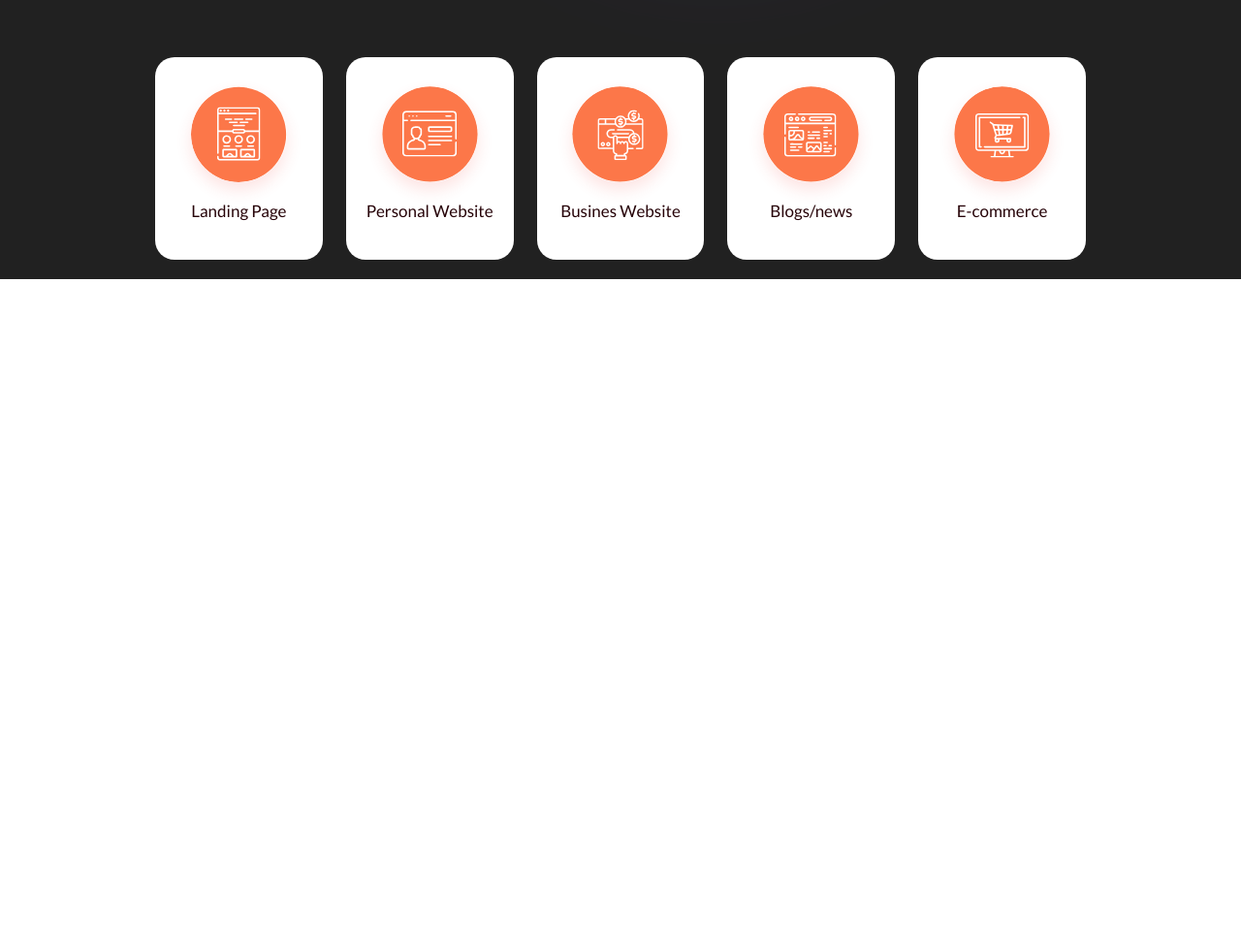
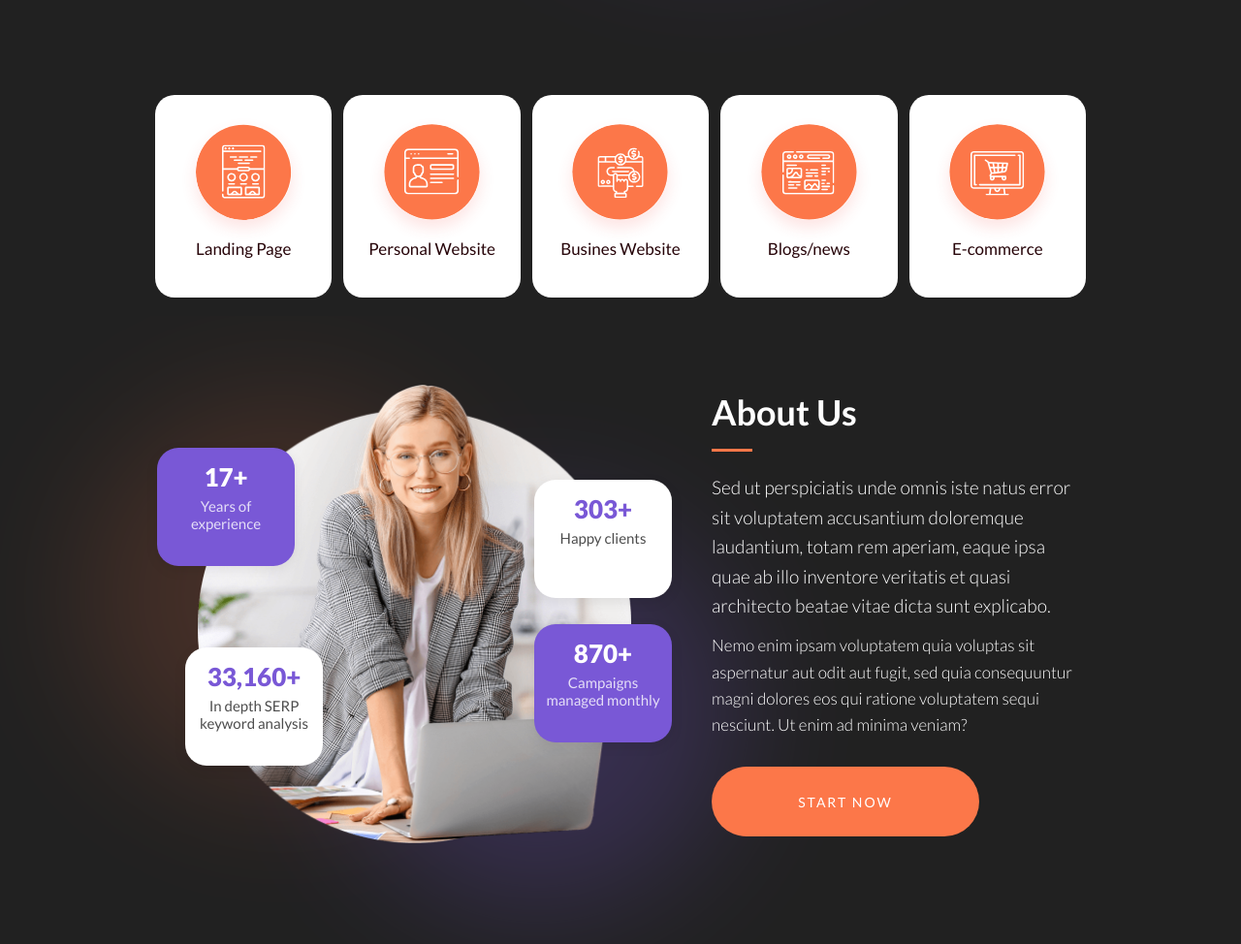
Before and after one commit to Boggdanger/media-peachy, a plain HTML site: page index.html in a window 1280 px wide. Shown: the part 912-1886 px from the top of the page at 97% size. Before the commit the page ends 1200 px from the top, so only its background shows below. Drawn offline with nearby package versions, Linux system fonts and the light colour scheme.

Commit message:
initial commit

```diff
--- a/css/main.css
+++ b/css/main.css
@@ -1,4 +1,4 @@
-@import url('https://fonts.googleapis.com/css2?family=Lato:wght@300;400;700&display=swap');
+@import url('https://fonts.googleapis.com/css2?family=Lato:wght@300;400;700;900&display=swap');
 
 /*specifications*/
 body {
@@ -69,12 +69,17 @@ button {
     transition: box-shadow 0.5s ease, background 0.5s ease, transform 0.5s ease;
 }
 
+.h2-title {
+    font-size: 42px;
+    font-weight: 700;
+}
+
 .title__line {
     display: block;
     width: 42px;
     height: 3px;
     background: #FC7749;
-    margin: 14px 0 30px;
+    margin: 23px 0 30px;
 }
 
 /* header */
@@ -130,7 +135,7 @@ button {
     display: flex;
     margin-top: 77px;
     position: relative;
-    margin-bottom: 200px;
+    margin-bottom: 170px;
 }
 
 .offer__svg {
@@ -226,7 +231,6 @@ button {
 .run-line {
     height: 250px;
     position: relative;
-    /* overflow: hidden; */
 }
 
 .run-line__item {
@@ -284,7 +288,7 @@ button {
 .header__circle_purple {
     background: #7958D6;
     left: 23vw;
-    opacity: 0.12;
+    opacity: 0.18;
     width: 570px;
     height: 570px;
     top: 100px;
@@ -302,13 +306,13 @@ button {
 .provide-list {
     display: flex;
     justify-content: space-between;
-    margin-top: -50px;
+    margin-top: -20px;
     position: relative;
     z-index: 4;
 }
 
 .provide-item {
-    width: 18%;
+    width: 19%;
     background: #fff;
     border-radius: 26px;
     display: flex;
@@ -328,6 +332,136 @@ button {
 
 
 
+/* 3 about */
+.about {
+    background: #212121;
+    margin-top: -1px;
+    padding: 120px 0 145px;
+    overflow: hidden;
+}
+
+.about-wrapper {
+    display: flex;
+    align-items: center;
+    position: relative;
+}
+
+.about-img {
+    width: 600px;
+    height: 635px;
+    position: relative;
+    margin-left: 44px;
+    z-index: 5;
+}
+
+.about-img__img {
+    width: 100%;
+    height: 100%;
+    object-fit: contain;
+}
+
+.about-img__digit {
+    position: absolute;
+    width: 160px;
+    height: 136px;
+    background: #7958D6;
+    color: #fff;
+    display: flex;
+    align-items: center;
+    flex-direction: column;
+    border-radius: 22px;
+    margin-bottom: 5px;
+    padding: 20px 10px;
+    box-shadow: 0px 4px 13px rgba(0, 0, 0, 0.08);
+}
+
+.about-img__digit-item {
+    font-size: 34px;
+    font-weight: 700;
+    margin-bottom: 5px;
+    font-weight: 900;
+}
+
+.about-img__digit-txt {
+    text-align: center;
+    opacity: .8;
+}
+
+.about-img__digit:nth-child(1){
+    left: -42px;
+    top: 80px;
+}
+
+.about-img__digit:nth-child(2) {
+    background: #fff;
+    color: #212121;
+    bottom: 89px;
+    left: -13px;
+}
+
+.about-img__digit:nth-child(3) {
+    background: #fff;
+    color: #212121;
+    top: 113px;
+    left: auto;
+    right: -42px;
+}
+
+.about-img__digit:nth-child(4) {
+    bottom: 113px;
+    left: auto;
+    right: -42px;
+}
+
+.about-img__digit-item_purp {
+    color: #7958D6;
+}
+
+.about-txt {
+    color: #fff;
+    width: 526px;
+    margin-left: auto;
+    position: relative;
+    z-index: 5;
+}
+
+.about-txt__title-wrapper {
+    margin-bottom: 30px;
+}
+
+.about-txt__txt {
+    line-height: 1.6em;
+    font-weight: 300;
+}
+
+.about-txt__txt_big {
+    font-size: 22px;
+    margin-bottom: 30px;
+}
+
+.btn_about {
+    margin-top: 60px;
+}
+
+.about-wrapper__circle {
+    border-radius: 50%;
+    position: absolute;
+    background: #FC7749;
+    opacity: 0.16;
+    filter: blur(67px);
+    width: 523px;
+    height: 523px;
+    top: 0;
+    z-index: 1;
+    left: -100px;
+}
+
+.about-wrapper__circle_purple {
+    background: #7958D6;
+    left: 17vw;
+    top: 225px;
+    opacity: .25;
+}
 
 
 
@@ -393,6 +527,73 @@ button {
         border-radius: 20px;
         padding: 30px 0 40px;
         color: #270409;
+    }
+
+
+    /* 3 about */
+    .about {
+        padding: 56px 0 90px;
+    }
+
+    .about-img {
+        width: 447px;
+        height: 502px;
+        position: relative;
+        margin-left: 44px;
+        z-index: 5;
+    }
+
+    .about-img__digit {
+        position: absolute;
+        width: 142px;
+        height: 122px;
+        padding: 14px 10px;
+    }
+
+    .about-img__digit-item {
+        font-size: 26px;
+    }
+
+    .about-img__digit-txt {
+        font-size: 15px;
+    }
+
+    .about-txt__title-wrapper {
+        margin-bottom: 22px;
+    }
+
+    .h2-title {
+        font-size: 36px;
+    }
+
+    .about-txt__title-wrapper .title__line {
+        margin: 16px 0 0px;
+    }
+
+    .about-txt {
+        width: 386px;
+    }
+
+    .about-txt__txt_big {
+        font-size: 19px;
+        margin-bottom: 12px;
+    }
+
+    .btn_about {
+        margin-top: 30px;
+    }
+
+    .about-wrapper__circle {
+        filter: blur(67px);
+        width: 406px;
+        height: 406px;
+        top: 30px;
+        left: -73px;
+    }
+
+    .about-wrapper__circle_purple {
+        left: 15vw;
+        top: 149px;
     }
 }
 
@@ -493,9 +694,32 @@ button {
         width: 90px;
         height: 90px;
         margin-bottom: 14px;
-
     }
 
+
+    /* 3 about */
+    .about-wrapper {
+        flex-direction: column;
+    }
+
+    .about-img {
+        margin-left: 0px;
+    }
+
+    .about-txt {
+        width: 88%;
+        margin: 0 auto;
+        margin-top: 32px;
+    }
+
+    .about-wrapper__circle {
+        left: 0;
+    }
+
+    .about-wrapper__circle_purple {
+        left: auto;
+        right: 0;
+    }
 }
 
 @media (max-width: 767px) {
@@ -570,6 +794,13 @@ button {
         width: 49%;
         margin-top: 10px;
     }
+
+    /* 3 about */
+    .about-txt {
+        width: 100%;
+    }
+
+
 }
 
 
@@ -577,6 +808,11 @@ button {
 	.container {
         width: 100%;
         padding: 0 15px;
+    }
+
+
+    .btn {
+        width: 100%;
     }
 
     .head-nav__inner {
@@ -607,10 +843,6 @@ button {
     .offer__desc {
         font-size: 5.5vw;
         margin-top: 38px;
-    }
-
-    .btn_header {
-        width: 100%;
     }
 
     .run-line {
@@ -669,6 +901,47 @@ button {
     .provide-item__svg {
         margin-bottom: 10px;
     }
+
+    /* 3 about */
+    .about-img {
+        width: 100%;
+        height: 100%;
+    }
+
+    .about-img__digit {
+        width: 48.5%;
+        height: 110px;
+        display: none;
+    }
+
+    .about-img__digit:nth-child(1) {
+        left: 0;
+        top: auto;
+        bottom: -38vw;
+    }
+
+    .about-img__digit:nth-child(2) {
+        left: auto;
+        right: 0;
+        bottom: -38vw;
+    }
+
+    .about-img__digit:nth-child(3) {
+        top: auto;
+        left: auto;
+        right: auto;
+        bottom: -68vw;
+    }
+
+    .about-img__digit:nth-child(4) {
+        bottom: -68vw;
+        left: auto;
+        right: 0;
+    }
+
+    .btn_about {
+        margin-top: 44px;
+    }
 }
 
 @media (max-width: 320px) {
--- a/index.html
+++ b/index.html
@@ -227,42 +227,69 @@
             </div>
         </div>
     </header>
-    <!-- <section class="provide" id="provide">
+    <section class="about" id="about">
         <div class="container">
-            <div class="provide-list">
-                <div class="provide-item">
-                    <img src="./img/provide-ik_1.svg" alt="Landing Page" class="provide-item__svg">
-                    <p class="provide-item__txt">
-                        Landing Page
+            <div class="about-wrapper">
+                <div class="about-img">
+                    <div class="about-img__digit">
+                        <span class="about-img__digit-item">
+                            17+
+                        </span>
+                        <p class="about-img__digit-txt">
+                            Years of experience
                         </p>
                     </div>
-                <div class="provide-item">
-                    <img src="./img/provide-ik_2.svg" alt="Personal Website" class="provide-item__svg">
-                    <p class="provide-item__txt">
-                        Personal Website
+                    <div class="about-img__digit">
+                        <span class="about-img__digit-item about-img__digit-item_purp">
+                            33,160+
+                        </span>
+                        <p class="about-img__digit-txt">
+                            In depth SERP keyword analysis
                         </p>
                     </div>
-                <div class="provide-item">
-                    <img src="./img/provide-ik_3.svg" alt="Busines Website" class="provide-item__svg">
-                    <p class="provide-item__txt">
-                        Busines Website
+                    <div class="about-img__digit">
+                        <span class="about-img__digit-item about-img__digit-item_purp">
+                            303+
+                        </span>
+                        <p class="about-img__digit-txt">
+                            Happy clients
                         </p>
                     </div>
-                <div class="provide-item">
-                    <img src="./img/provide-ik_4.svg" alt="Blogs/news" class="provide-item__svg">
-                    <p class="provide-item__txt">
-                        Blogs/news
+                    <div class="about-img__digit">
+                        <span class="about-img__digit-item">
+                            870+
+                        </span>
+                        <p class="about-img__digit-txt">
+                            Campaigns managed monthly
                         </p>
                     </div>
-                <div class="provide-item">
-                    <img src="./img/provide-ik_5.svg" alt="E-commerce" class="provide-item__svg">
-                    <p class="provide-item__txt">
-                        E-commerce
+                    <img src="./img/about-img.png" alt="about-img" class="about-img__img">
+                </div>
+                <div class="about-txt">
+                    <div class="about-txt__title-wrapper">
+                        <h2 class="about-txt__title h2-title">
+                            About Us
+                        </h2>
+                        <span class="title__line"></span>
+                    </div>
+                    <p class="about-txt__txt about-txt__txt_big">
+                        Sed ut perspiciatis unde omnis iste natus error sit voluptatem accusantium doloremque laudantium,
+                        totam rem aperiam, eaque ipsa quae ab illo inventore veritatis et quasi architecto beatae vitae
+                        dicta sunt explicabo.
                     </p>
+                    <p class="about-txt__txt">
+                        Nemo enim ipsam voluptatem quia voluptas sit aspernatur aut odit aut fugit, sed quia consequuntur
+                        magni dolores eos qui ratione voluptatem sequi nesciunt. Ut enim ad minima veniam?
+                    </p>
+                    <a href="#" class="btn btn_about">
+                        Start now
+                    </a>
+                </div>
+                <div class="about-wrapper__circle"></div>
+                <div class="about-wrapper__circle about-wrapper__circle_purple"></div>
             </div>
         </div>
-        </div>
-    </section> -->
+    </section>
     <script src="https://cdnjs.cloudflare.com/ajax/libs/gsap/3.11.0/gsap.min.js"></script>
     <script src="https://cdnjs.cloudflare.com/ajax/libs/gsap/3.11.0/ScrollTrigger.min.js"></script>
     <script src="./js/gsap-settings.js"></script>
```
Also changed, not shown: img/about-img.png (added). Lines whose indentation alone changed are shown as unchanged.
